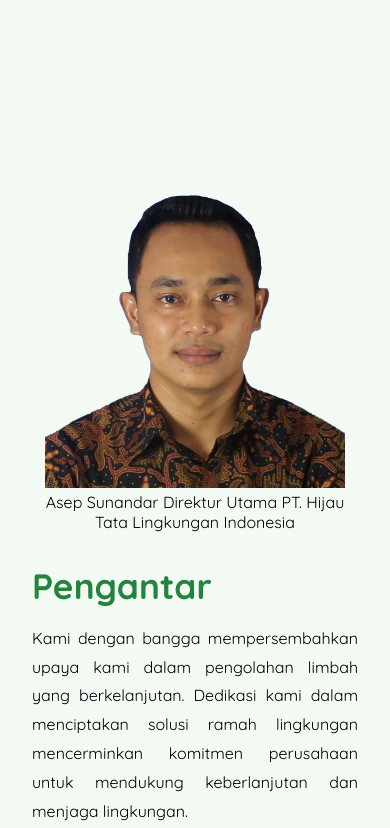
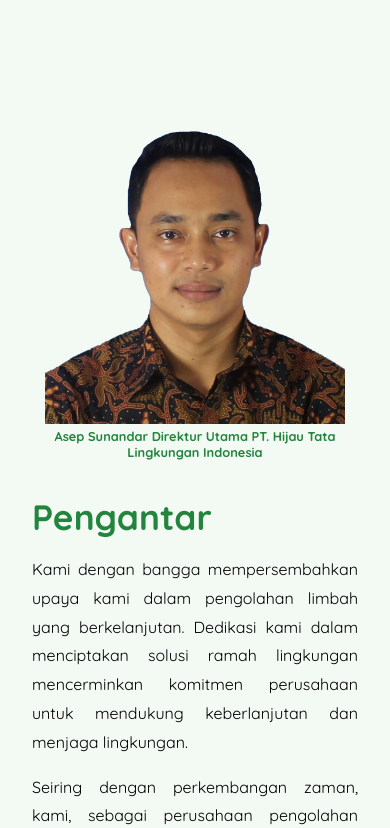
Before and after one commit to RaveduTechDev/htli, a plain HTML site: page tentang.html in a window 390 px wide. Shown: the part 1063-1891 px from the top of the page. Drawn offline with nearby package versions, Linux system fonts and the light colour scheme; some packages are replaced by stand-ins of ours; a script that the page names is missing.

Commit message:
update 11

```diff
--- a/assets/css/style.css
+++ b/assets/css/style.css
@@ -411,7 +411,7 @@ nav ul li .nav-links.active::after {
 
 .pengantar-content .img-about p {
   text-align: center;
-  color: #000000;
+  color: var(--color-green1);
   text-decoration: none;
 }
 
@@ -1138,6 +1138,10 @@ footer {
     margin-right: 0;
   }
 
+  .pengantar {
+    padding-top: 1rem;
+  }
+
   .pengantar-content {
     margin-top: 2rem;
     flex-direction: column-reverse;
@@ -1152,7 +1156,7 @@ footer {
   }
 
   .pengantar .pengantar-desc .title {
-    margin-top: 2rem;
+    margin-top: 2.2rem;
   }
 
   .pengantar .pengantar-desc p {
@@ -1390,6 +1394,10 @@ footer {
     margin: 0.5rem;
     height: 60px;
   }
+
+  .pengantar .img-about p {
+    font-size: 0.8rem;
+  }
 }
 
 @media screen and (max-width: 430px) {
@@ -1399,3 +1407,14 @@ footer {
     height: 70px;
   }
 }
+
+@media screen and (max-width: 350px) {
+  .pengantar .img-about {
+    width: 200px;
+  }
+
+  .pengantar .img-about img {
+    width: 100%;
+    height: auto;
+  }
+}
--- a/tentang.html
+++ b/tentang.html
@@ -113,7 +113,7 @@
 
             <div class="img-about" data-aos="zoom-in" data-aos-duration="700">
               <img src="assets/img/direktur-utama.png" alt="" />
-              <p>Asep Sunandar Direktur Utama PT. Hijau Tata Lingkungan Indonesia</p>
+              <p><b>Asep Sunandar Direktur Utama PT. Hijau Tata Lingkungan Indonesia</b></p>
             </div>
           </div>
         </div>
```
